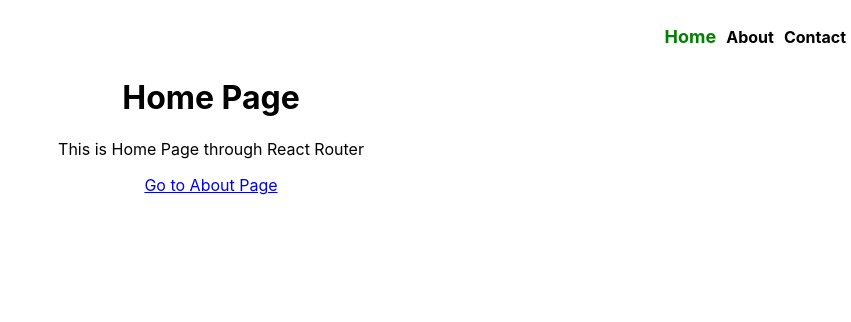
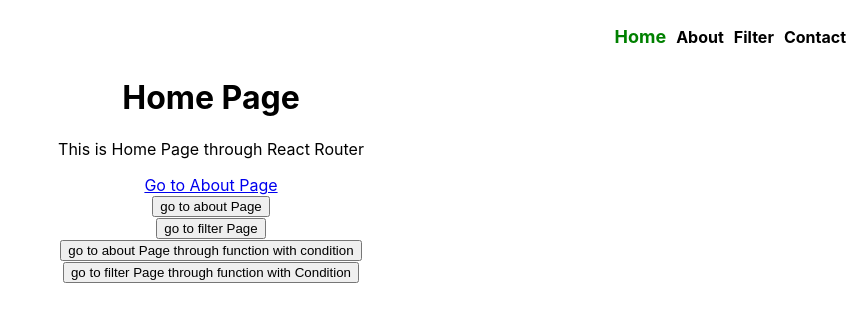
Before and after one commit to thedevaman/Router-in-React, a React (Create React App) app: page / in a window 1280 px wide. Shown: the top 322 px of the page, without its empty margins (429-1280 px from the left). Built offline with nearby package versions, Linux system fonts and the light colour scheme.

Commit message:
conditional routing,routing on button & getting data through params of url bar

```diff
--- a/src/App.js
+++ b/src/App.js
@@ -4,6 +4,7 @@
 import Navbar from './component/Navbar';
 import Page404 from './component/Page404';
 import User from './component/User';
+import Filter from './component/Filter';
 
 import { BrowserRouter,Route,Routes,Link } from 'react-router-dom';
 
@@ -17,6 +18,7 @@
       <Route path="/" element={<Home/>}/>
       <Route path="/about" element={<About/>}/>
       <Route path="/user/:name" element={<User/>}/>
+      <Route path="/filter" element={<Filter/>}/>
       <Route path="/*" element={<Page404/>}/>
       </Routes>
 
--- /dev/null
+++ b/src/component/Filter.js
@@ -0,0 +1,20 @@
+import {useSearchParams,Link} from 'react-router-dom'
+
+function Filter(){
+    const [searchParams,setSearchParams] = useSearchParams();
+    // console.warn(searchParams.get('age'));
+    const age = searchParams.get('age');
+    const city = searchParams.get('city');
+    return (
+        <div>
+            <h1>Filter page</h1>
+            <h3>Age is:{age}</h3>
+            <h3>City is:{city}</h3>
+            <input type="text" onChange={(e)=>setSearchParams({text:e.target.value,age:10})} name="" id="" placeholder='set text in ouery' />
+            <button onClick={()=>setSearchParams({age:40})}>Set Age in Query </button>
+            <Link to="/">Go to Home Page</Link>
+        </div>
+    )
+}
+
+export default Filter;
--- a/src/component/Home.js
+++ b/src/component/Home.js
@@ -1,11 +1,39 @@
-import { Link } from "react-router-dom"
+import { Link,useNavigate } from "react-router-dom"
 
 function Home()
 {
+    const navigate = useNavigate();
+
+    const navTopage =(url)=>{
+
+        let x=true;
+        if(x){
+            navigate(url);
+        }else{
+            navigate('/about')
+        }
+
+        // if(x){
+        //     navigate('/about')
+        // }else{
+        //     navigate('/filter')
+        // }
+
+    }
+
+
 return<>
 <h1>Home Page</h1>
 <p>This is Home Page through React Router</p>
 <Link to="/about">Go to About Page</Link>
+<br/>
+<button onClick={()=>navigate('/about')}>go to about Page</button>
+<br/>
+<button onClick={()=>navigate('/filter')}>go to filter Page</button>
+<br/>
+<button onClick={()=>navTopage('/about')}>go to about Page through function with condition</button>
+<br/>
+<button onClick={()=>navTopage('/filter')}>go to filter Page through function with Condition</button>
 </>
 }
 
--- a/src/component/Navbar.js
+++ b/src/component/Navbar.js
@@ -10,6 +10,7 @@
         <li> <NavLink
         //  style={({isActive})=>{return {color:isActive ? 'skyblue':''}}}
         className="nav-bar-link" to="/about">About</NavLink></li>
+       <li><NavLink className="nav-bar-link" to="/filter">Filter</NavLink></li>
         <li> <NavLink className="nav-bar-link" to="/contact">Contact</NavLink></li>
         </ul>
     </div>)
```
